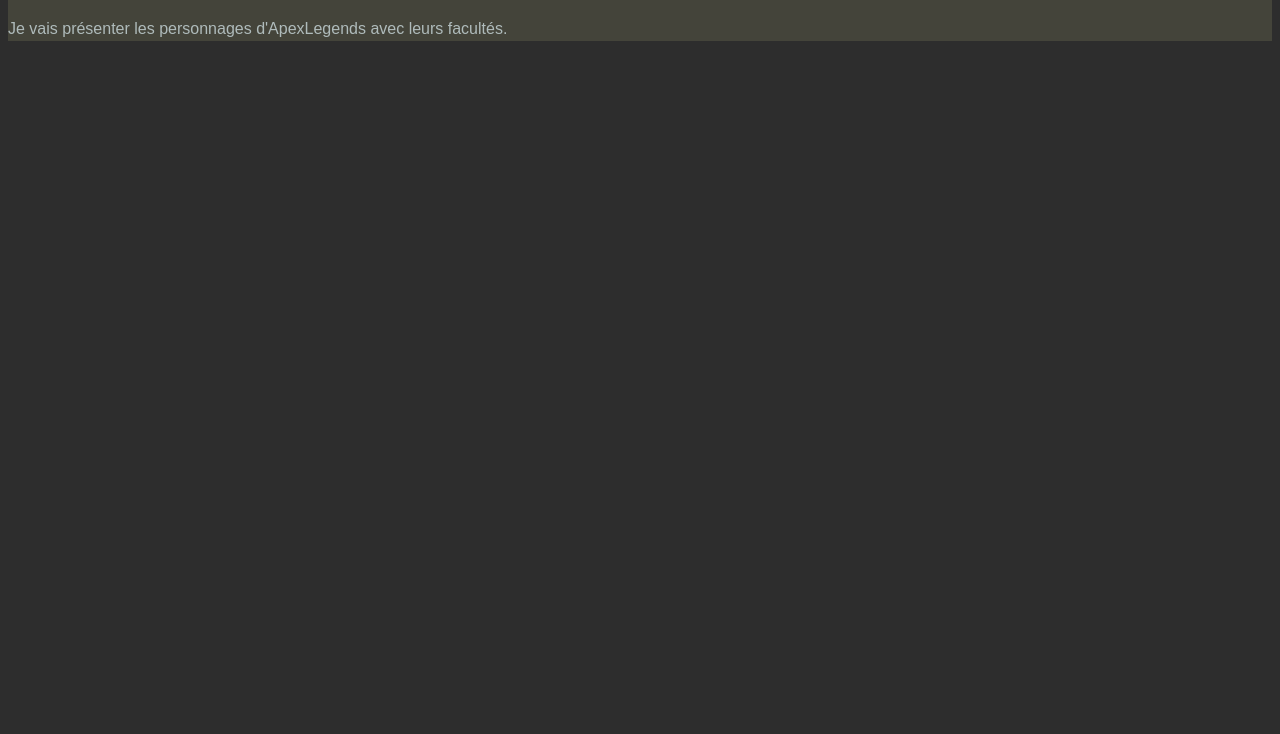
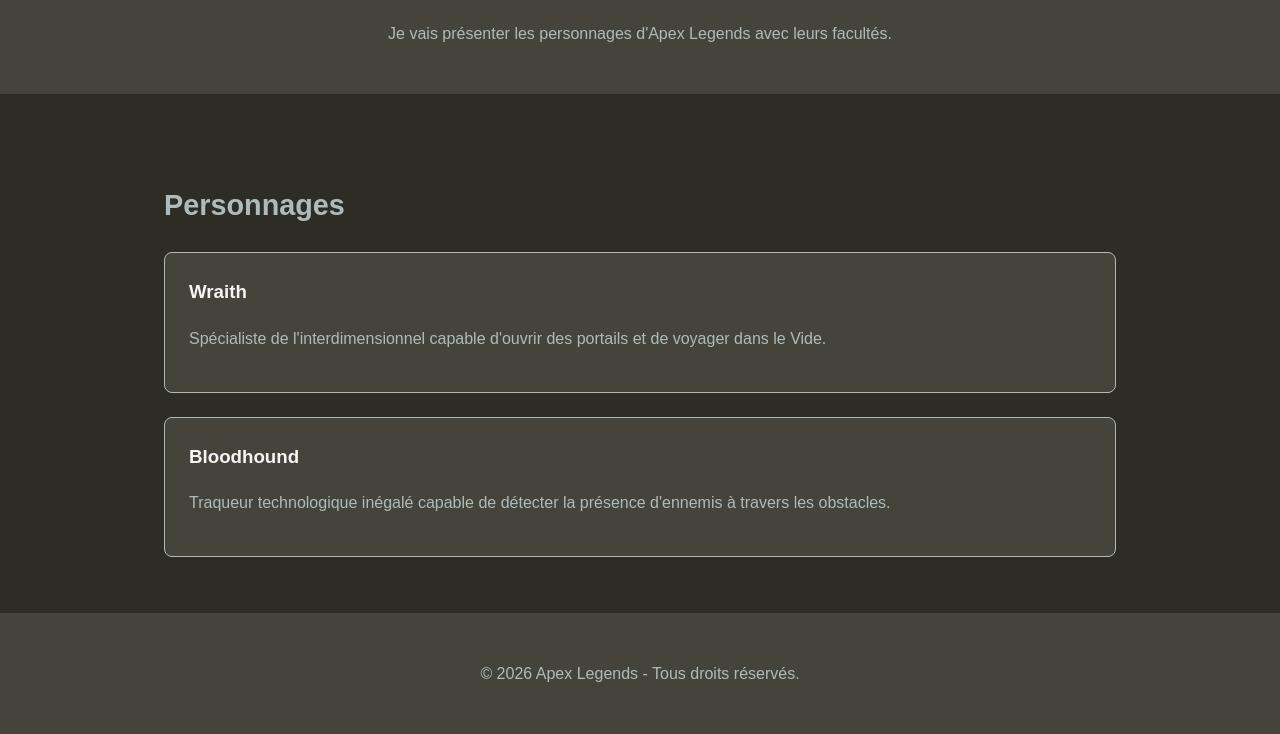
Before and after one commit to ArbenPjetraj01/c113-projet-arben-pjetraj, a plain HTML site: page index.html in a window 1280 px wide. Shown: the part 102-836 px from the top of the page. Before the commit the page ends 800 px from the top, so only its background shows below. Drawn offline with Linux system fonts and the light colour scheme.

Commit message:
Utilisation module 8 CSS

```diff
--- a/index.html
+++ b/index.html
@@ -2,23 +2,36 @@
 <html lang="fr">
 <head>
   <meta charset="utf-8">
-  <title>ApexLegends</title>
+  <title>Apex Legends</title>
   <link rel="stylesheet" href="style.css">
 </head>
 <body>
+
 <header>
+  <h1>Apex Legends</h1>
+  <p>Je vais présenter les personnages d'Apex Legends avec leurs facultés.</p>
+</header>
 
-</header>
 <main>
-  <h1>ApexLegends</h1>
-  <p>Je vais présenter les personnages d'ApexLegends avec leurs facultés.</p>
+  <section>
+    <h2>Personnages</h2>
 
-  <h2>
+    <!-- Cartes sans images pour l'instant -->
+    <article class="card">
+      <h3>Wraith</h3>
+      <p>Spécialiste de l'interdimensionnel capable d'ouvrir des portails et de voyager dans le Vide.</p>
+    </article>
 
-  </h2>
+    <article class="card">
+      <h3>Bloodhound</h3>
+      <p>Traqueur technologique inégalé capable de détecter la présence d'ennemis à travers les obstacles.</p>
+    </article>
+  </section>
 </main>
+
 <footer>
+  <p>&copy; 2026 Apex Legends - Tous droits réservés.</p>
+</footer>
 
-</footer>
 </body>
 </html>
--- a/style.css
+++ b/style.css
@@ -1,14 +1,20 @@
 :root {
-    --charcoal-brown: #2D2D2D; /* Fond de la page */
-    --charcoal-light: #44443a; /* Fond des blocs/conteneurs */
-    --ash-grey: #AFBBBB;      /* Couleur du texte (Ratio 7.03:1) */
-    --white-smoke: #f5f5f5;   /* Pour les grands titres */
-    --inferno: #ea1e30;       /* Rouge Apex Legends */
+    --charcoal-brown: #2D2D25;  /* Fond de la page */
+    --charcoal-light: #44443a;  /* Fond des cartes / conteneurs */
+    --ash-grey: #AFBBBB;        /* Couleur du texte (Ratio WCAG 7.03:1) */
+    --white-smoke: #f5f5f5;      /* Pour les grands titres */
+    --inferno: #ea1e30;          /* Rouge Apex */
 
     --police-titre: 'Titre', sans-serif;
     --police-texte: 'Arial', sans-serif;
 }
 
+/* 1. Box-sizing */
+*,
+*::before,
+*::after {
+    box-sizing: border-box;
+}
 
 body {
     background-color: var(--charcoal-brown);
@@ -17,24 +23,48 @@
     font-size: 1rem;
     font-weight: 400;
     line-height: 1.6;
+    margin: 0;
+    padding: 0;
+}
+
+/* 2. Règle pour les images */
+img {
+    max-width: 100%;
+    height: auto;
+    display: block;
+}
+
+/* 3. Espacements sur les sections principales */
+header,
+main,
+footer {
+    padding: 2rem 1.5rem;
+    margin-bottom: 2rem;
 }
 
 header {
     background-color: var(--charcoal-light);
-    color: var(--ash-grey);
     text-align: center;
 }
 
 main {
-    background-color: var(--charcoal-light);
-    color: var(--ash-grey);
+    max-width: 1000px;
+    margin: 0 auto;
+    padding: 2rem 1.5rem;
 }
 
+footer {
+    background-color: var(--charcoal-light);
+    text-align: center;
+    margin-bottom: 0;
+}
+
+/* Typographie de la police */
 h1 {
     color: var(--white-smoke);
     font-family: var(--police-titre);
     font-size: 2.5rem;
-    text-align: center;
+    margin-top: 0;
 }
 
 h2 {
@@ -50,8 +80,17 @@
     line-height: 1.6;
 }
 
-footer {
+/* 4. Cartes */
+.card {
     background-color: var(--charcoal-light);
-    color: var(--ash-grey);
-    text-align: center;
+    border: 1px solid var(--ash-grey);
+    border-radius: 8px;
+    padding: 1.5rem;
+    margin-top: 1.5rem;
+    margin-bottom: 1.5rem;
 }
+
+.card h3 {
+    color: var(--white-smoke);
+    margin-top: 0;
+}
```
